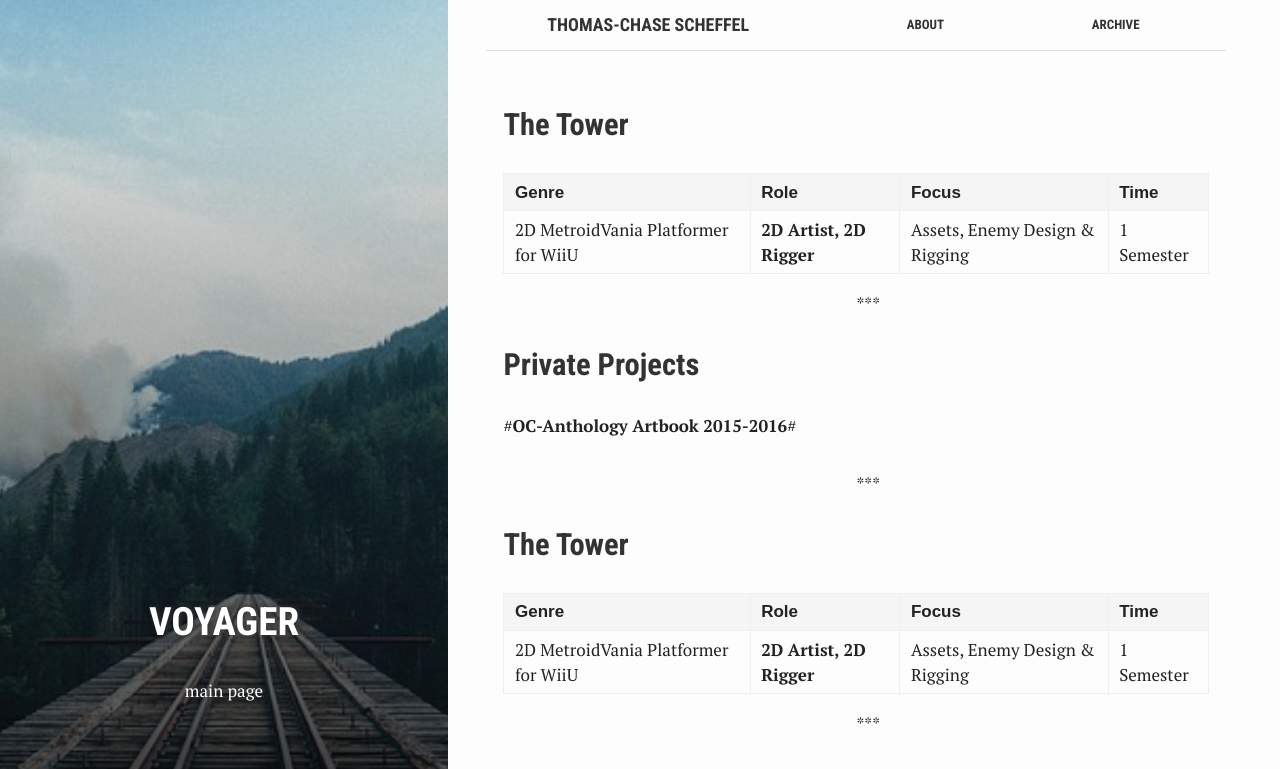
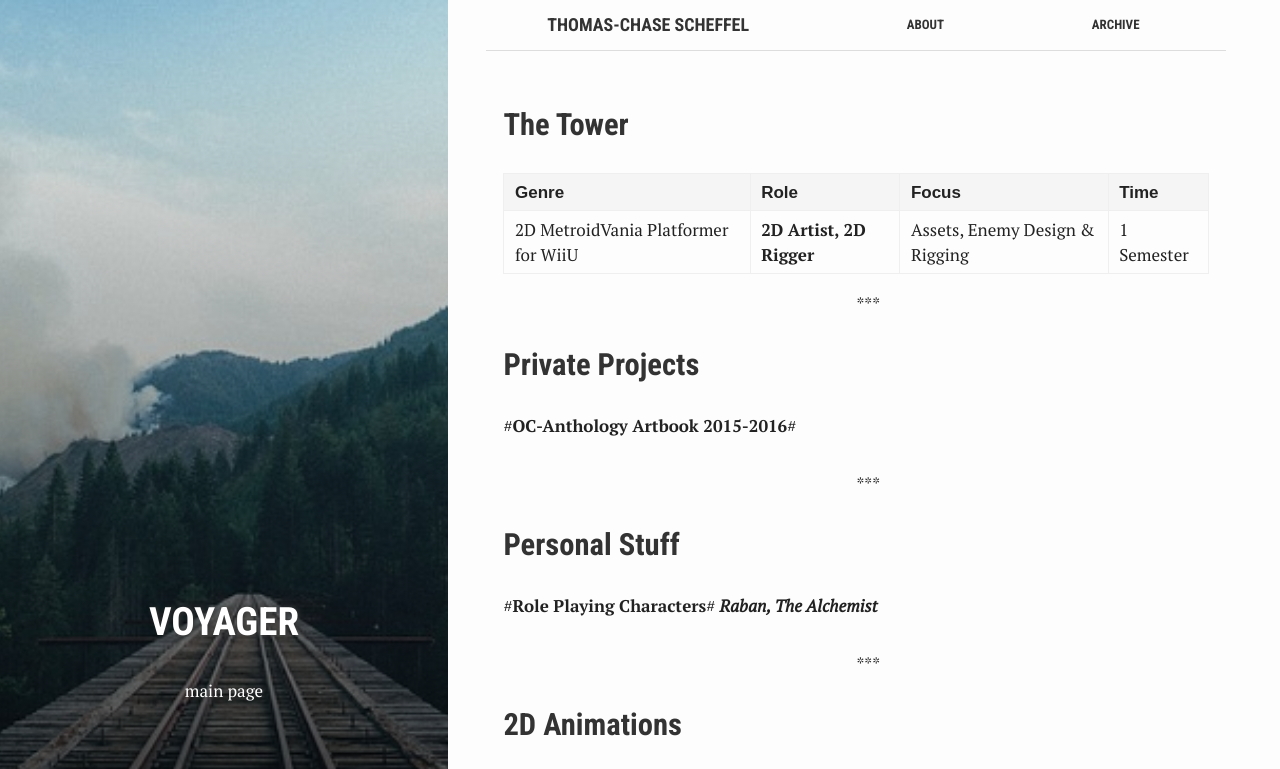
Before and after one commit to ChaseTheHunter/chasethehunter.github.io, a Jekyll site: the page built from index.html, in a window 1280 px wide and 900 px high, cut to the strip 0-769 px from the top of the window. Built offline with Jekyll 4.4.1, drawn with Linux system fonts in a browser that asks for light colours; some of the changed lines change nothing that is shown.

Commit message:
Update 2017-02-23-other-stuff.markdown

```diff
--- a/_posts/2017-02-23-other-stuff.markdown
+++ b/_posts/2017-02-23-other-stuff.markdown
@@ -1,41 +1,40 @@
 ---
 layout: post
-title:  "The Tower"
-crawlertitle: "The Tower"
-summary: "The Local Coop Experience for Nintendo WiiU.
-Twelve-year old Riley is called by the ghostly appearance of her best friend Lou to save her from captivity in a tower full of dangers and monsters. The tower is a metaphor for Riley's emotional state, since she has trouble dealing  with the fact her best friend suffers from the severe illness MS in a hospital."
-date:   2017-02-23 23:09:47 +0700
-categories: uni_projects
-tags: 'WiiU-Game'
+title:  "Personal Stuff"
+crawlertitle: "Personal Stuff"
+summary: "Wanna know what I do in my free time? Then go ahead and have a look at several illustrations, sketches, designs and so on!"
+date:   2017-02-23 +0700
+categories: personal_stuff
+tags: 'Personal-Stuff'
 author: Chase
-bg: 'aside/thetower.png'
+bg: 'aside/priv.jpg'
 ---
 
+#**Role Playing Characters**#
+_**Raban, The Alchemist**_
 
-Genre | Role | Focus | Time |
------------- | -------------| -------- |----|
-2D MetroidVania Platformer for WiiU | **2D Artist, 2D Rigger** | Assets, Enemy Design & Rigging | 1 Semester |
+![Concept 01]({{ site.images }}/personal/charaDes2.jpg)
+*Picture: Rabans Character Design*
+
+![Concept 02]({{ site.images }}/personal/p_illustration3.jpg)
+*Picture: The Curse*
+
+{% include youtubePlayer.html id='gLDoFA30Jp8' %}
+*Video: The Curse, timelapse -2016*
+
+![Concept 03]({{ site.images }}/personal/charaDes2_1.jpg)
+*Pictures: Raban interacting*
+
+//Chara Description (still need to think about how to present that)
 
 
-The environment and enemies represent Riley’s state of denial the illness Lou suffers from, therefore we go through different stages of the illness. Starting off with with a fantasy theme and the symptoms fatigue, powerlessness and melancholy.
+#**Illustrations**#
 
-{% include youtubePlayer.html id='_b8zKcoQcFA' %}
+![Concept 05]({{ site.images }}/personal/p_illustration5.jpg)
+*Pictures: Duckies Kingdom -01/2017 [based on](http://gag.fm/gag/20235/duckies-kingdom.html)*
 
-*Video: Showreel The Tower*
+![Concept 04]({{ site.images }}/personal/p_illustration2.jpg)
+*Picture: First Night as a Party -09/2016*
 
-![Concept 01]({{ site.images }}/unip/s3_concept1.png)
-*Picture: Enemy sprites relative to Characters. 1)Hopfer 2)Flowerbird 3)Zapp 4)Endboss*
-
-{% include youtubePlayer.html id='E9qggo6BKGs' %}
-*Video: 2D Rigging with Spine Esoteric Software*
-
-![Concept 02]({{ site.images }}/unip/s3_concept2.jpg)
-![Concept 03]({{ site.images }}/unip/s3_concept3.jpg)
-*Picture: Endboss Movement Concept*
-
-![Concept 04]({{ site.images }}/unip/s3_screenshot2.png)
-![Concept 05]({{ site.images }}/unip/s3_screenshot3.png)
-![Concept 06]({{ site.images }}/unip/s3_screenshot4.png)
-![Concept 07]({{ site.images }}/unip/s3_screenshot5.png)
-![Concept 08]({{ site.images }}/unip/s3_screenshot6.png)
-*Pictures: Ingame Screenshots*
+![Concept 06]({{ site.images }}/personal/p_illustration1.jpg)
+*Picture: Pluviophile -08/2015*
```
